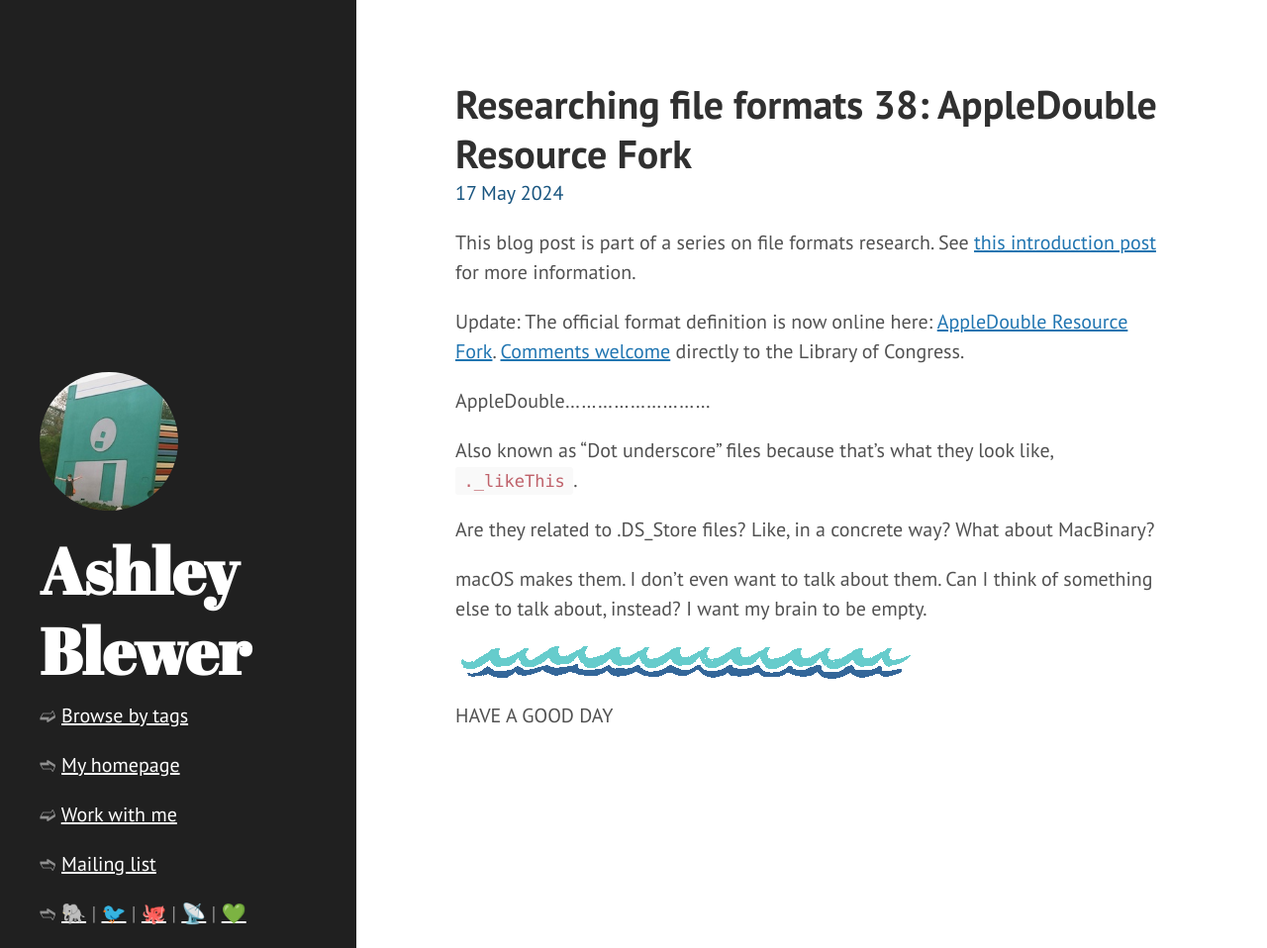
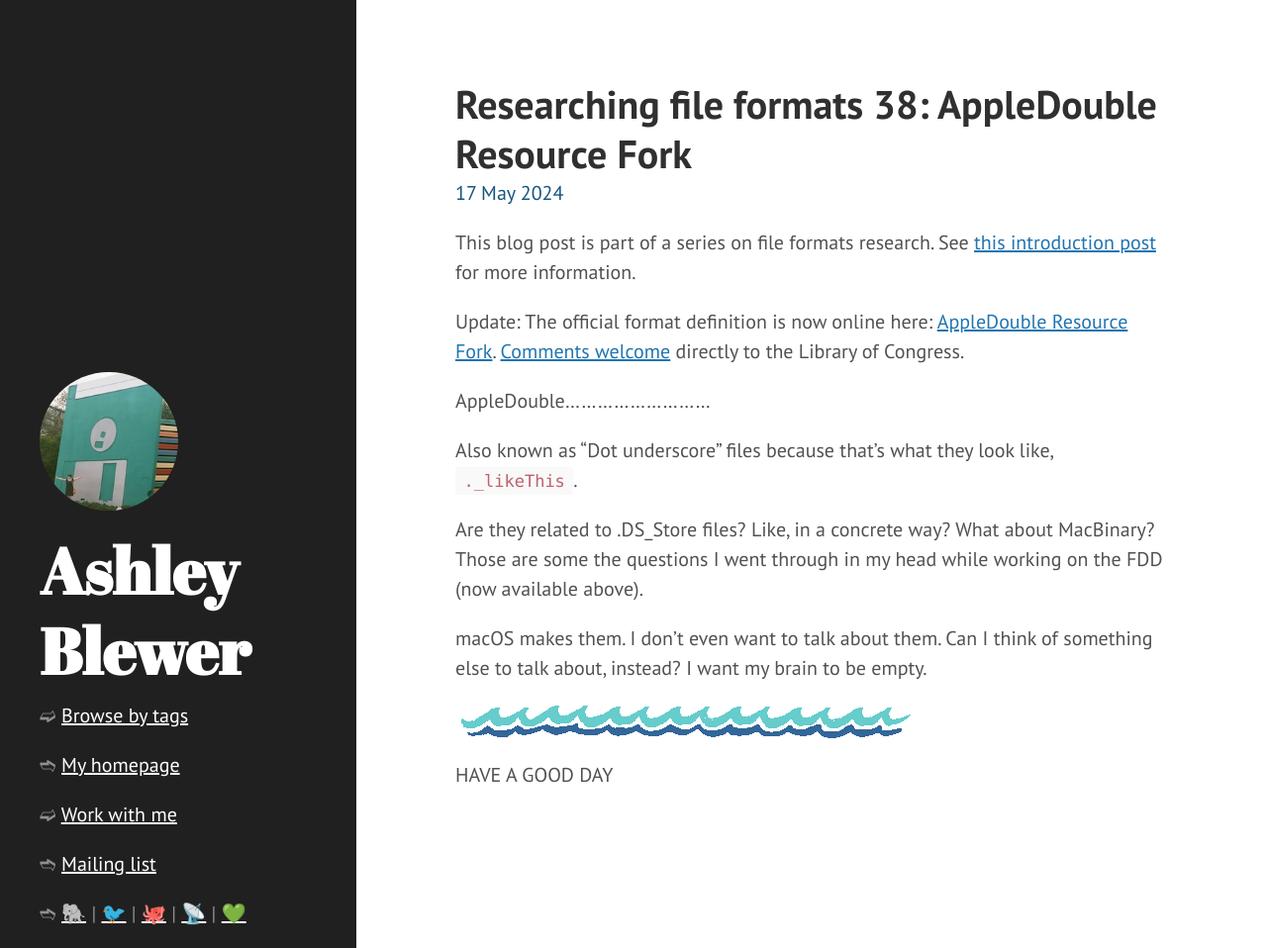
Before and after one commit to ablwr/ablwr.github.io, a Jekyll site: the page built from _posts/2024-05-17-researching-file-formats-38-appledouble-resource-fork.md, in a window 1280 px wide and 958 px high. Shown: the whole window at 99% size. Built offline with Jekyll 4.4.1, drawn with Linux system fonts in a browser that asks for light colours.

Commit message:
just adjusting/clarifying because I dont wanna argue about it

```diff
--- a/_posts/2024-05-17-researching-file-formats-38-appledouble-resource-fork.md
+++ b/_posts/2024-05-17-researching-file-formats-38-appledouble-resource-fork.md
@@ -13,7 +13,7 @@
 
 Also known as "Dot underscore" files because that's what they look like, `._likeThis`.
 
-Are they related to .DS_Store files? Like, in a concrete way? What about MacBinary?
+Are they related to .DS_Store files? Like, in a concrete way? What about MacBinary? Those are some the questions I went through in my head while working on the FDD (now available above).
 
 macOS makes them. I don't even want to talk about them. Can I think of something else to talk about, instead? I want my brain to be empty.
 
```
